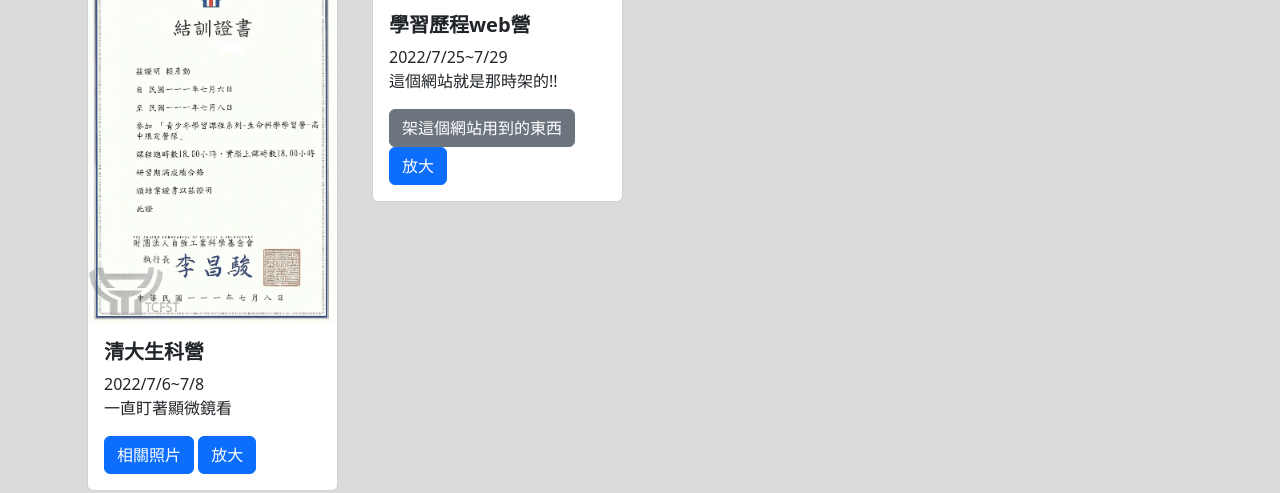
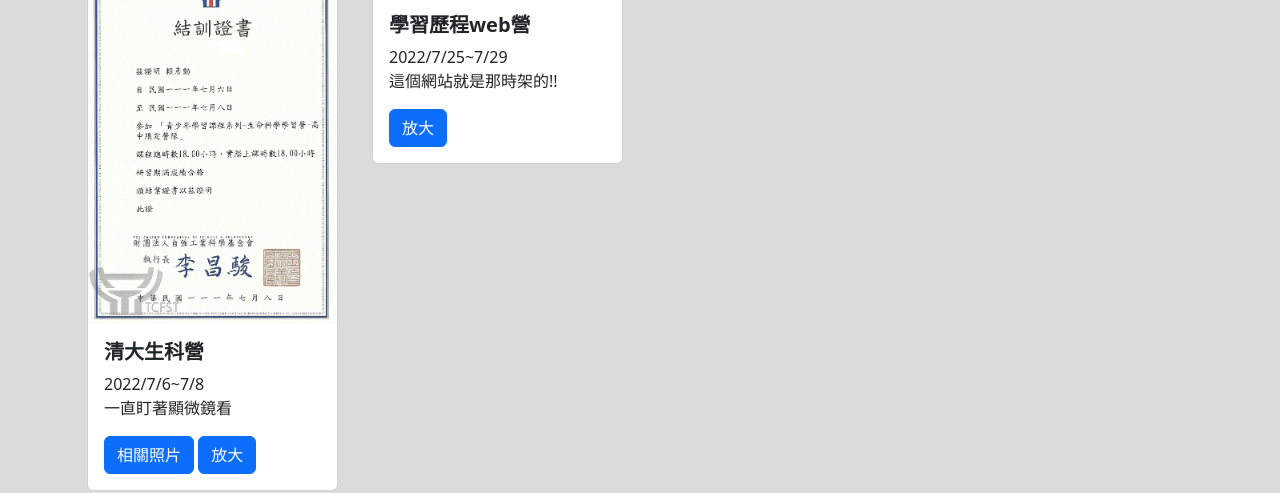
Before and after one commit to ian-lai-1126/ian-lai-1126.github.io, a plain HTML site: page learning process.html in a window 1280 px wide. Shown: the part 342-835 px from the top of the page. Drawn offline with nearby package versions, Linux system fonts and the light colour scheme.

Commit message:
delete butten

```diff
--- a/learning process.html
+++ b/learning process.html
@@ -108,11 +108,6 @@
                         <div class="card-body">
                             <h5 class="card-title">學習歷程web營</h5>
                             <p class="card-text">2022/7/25~7/29<br>這個網站就是那時架的!!</p>
-
-                            <button type="button" class="btn btn-secondary" data-bs-container="body"
-                                data-bs-toggle="popover" data-bs-placement="bottom" data-bs-content="git / github desktop / vs code / python">
-                                架這個網站用到的東西
-                            </button>
 
                             <!-- Button trigger modal -->
                             <button type="button" class="btn btn-primary" data-bs-toggle="modal"
```
